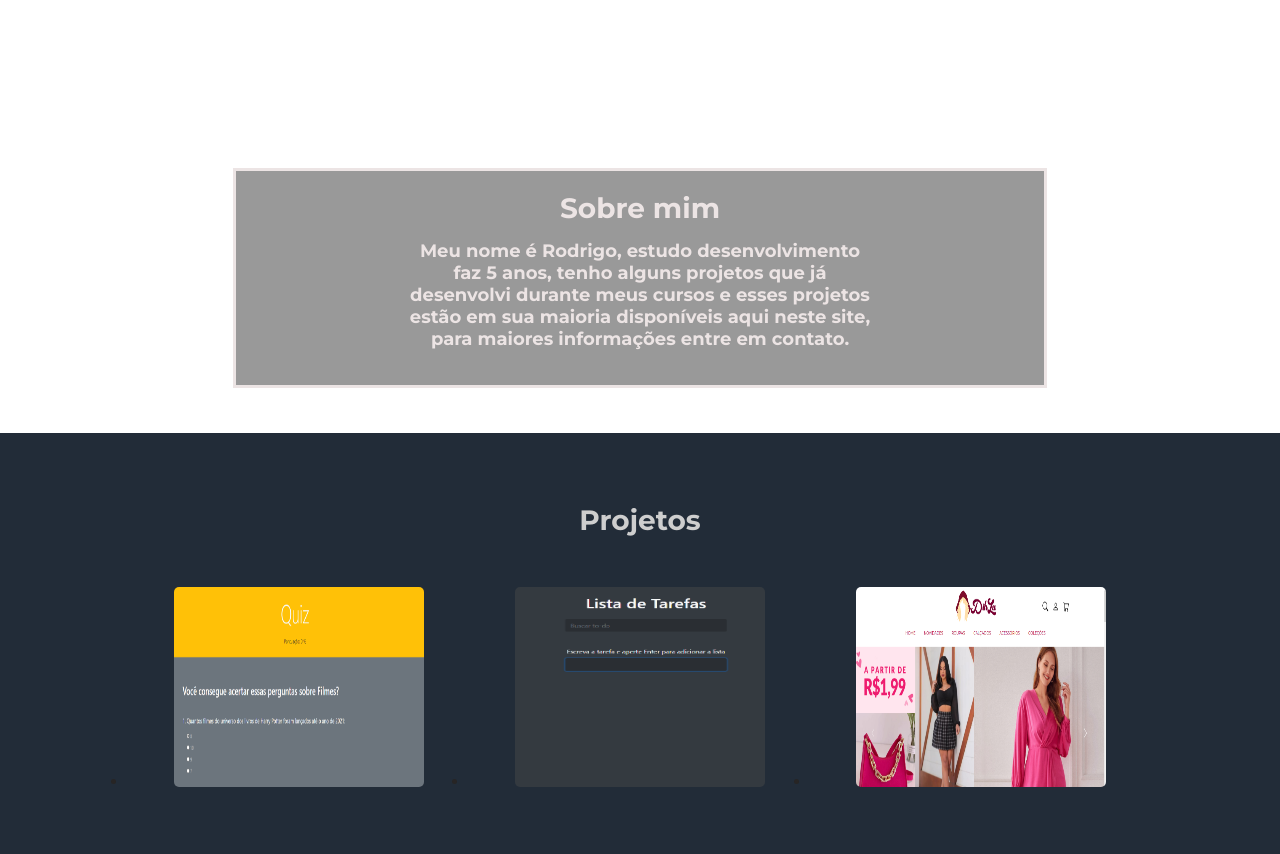
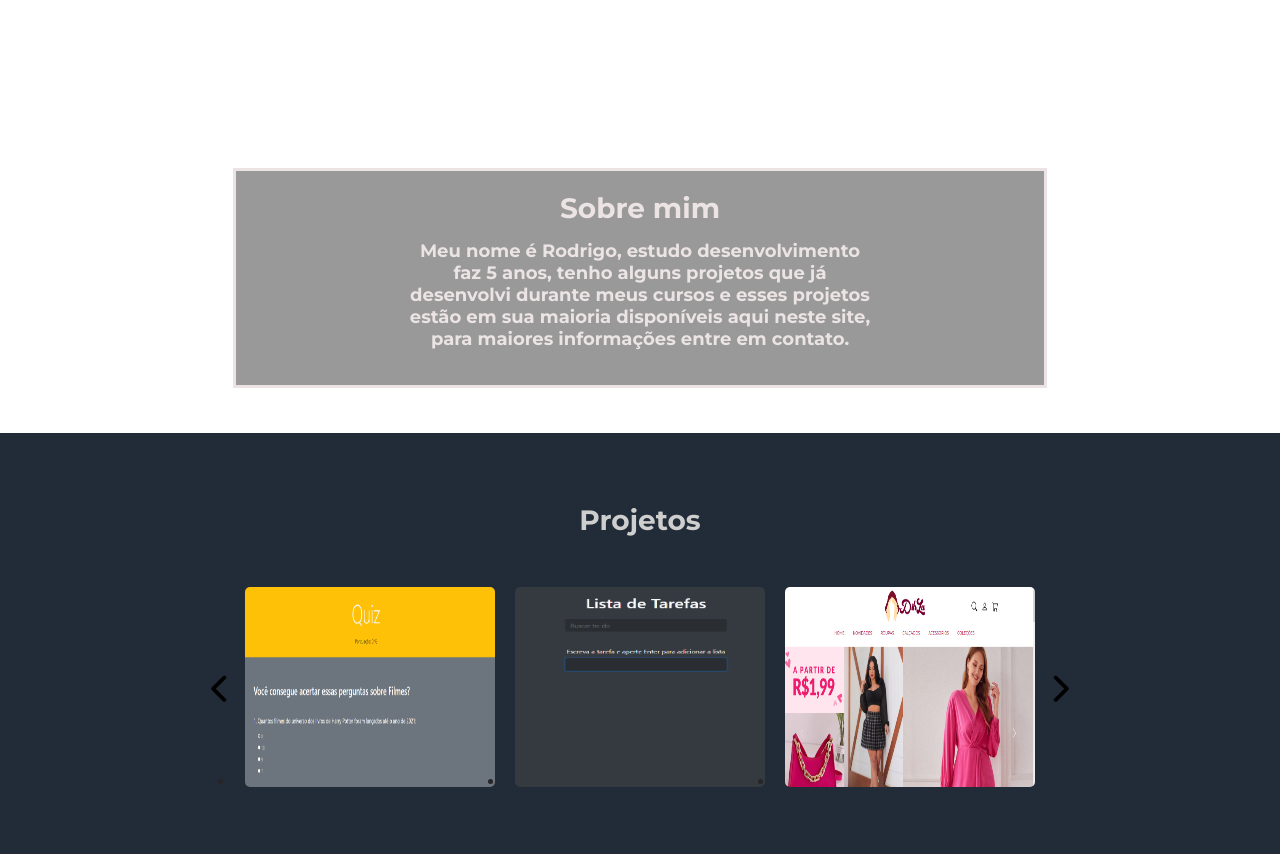
Before and after one commit to Rodrigo-M-Brazao/Site-Portfolio, a plain HTML site: page index.html in a window 1280 px wide. Shown: the part 98-952 px from the top of the page. Drawn offline with Linux system fonts and the light colour scheme.

Commit message:
adição do layout do slider

```diff
--- a/index.html
+++ b/index.html
@@ -44,11 +44,16 @@
     <div id="project">
         <div class="container-project">
             <h2>Projetos</h2>
-            <ul>
-                <li><a href="https://my-first-quiz.netlify.app" target="_blank"><img src="quiz.png" alt="Projeto-quiz"></a></li>
-                <li><a href="https://minha-listadetarefas.netlify.app" target="_blank"><img src="lista-tarefas.png" alt="Projeto-lista-tarefas"></a></li>
-                <li><a href=""><img src="loja-roupa.png" alt="Loja-de-Roupas" target="_blank"></a></li>
-            </ul>
+            <div class="container-slider">
+                <i class="fa-solid fa-chevron-left"></i>
+                <ul>
+                    <li><a href="https://my-first-quiz.netlify.app" target="_blank"><img src="quiz.png" alt="Projeto-quiz"></a></li>
+                    <li><a href="https://minha-listadetarefas.netlify.app" target="_blank"><img src="lista-tarefas.png" alt="Projeto-lista-tarefas"></a></li>
+                    <li><a href=""><img src="loja-roupa.png" alt="Loja-de-Roupas" target="_blank"></a></li>
+                </ul>
+                <i class="fa-solid fa-chevron-right"></i>
+            </div>
+
         </div>
     </div>
 
--- a/main.css
+++ b/main.css
@@ -110,9 +110,7 @@ h2{
 .container-project ul{
     display: grid;
     grid-template-columns: 1fr 1fr 1fr;
-    margin: 0 auto;
-    margin-top: 50px;
-    max-width: 80%;
+
 
 }
 .container-project ul li img{
@@ -127,6 +125,18 @@ h2{
 .container-project h2{
     padding-top: 70px;
     color:#cecece;
+}
+.container-project i{
+    color: #000;
+    font-size: 30px;
+}
+.container-slider{
+    display: flex;
+    align-items: center;
+    margin: 0 auto;
+    margin-top: 50px;
+    max-width: 80%;
+    justify-content: center;
 }
 footer{
     height: 150px;
@@ -179,7 +189,9 @@ footer a{
     color: #272525;
     text-decoration: none;
 }
-
 i:hover{
+    cursor: pointer;
+}
+footer i:hover{
     color: #323232;
 }
```
